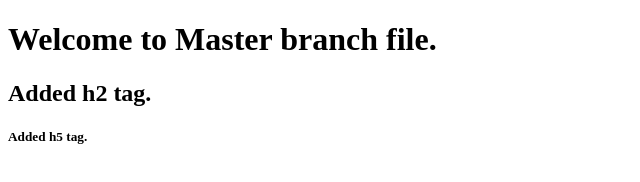
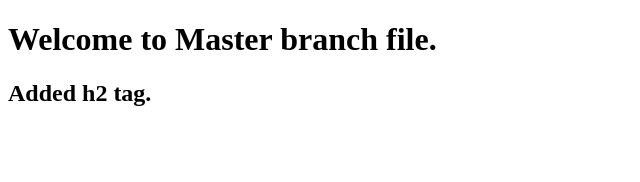
Before and after one commit to Sripriya8/Git-demo, a plain HTML site: page master.html in a window 1280 px wide. Shown: the full height of the page, 0-640 px from the left. Drawn offline with Linux system fonts and the light colour scheme.

Commit message:
Moved back to h1 tag
This reverts commit 679db708ed69d24f95a067a9e6b4978132c42a43.

```diff
--- a/master.html
+++ b/master.html
@@ -8,6 +8,5 @@
 <body>
     <h1>Welcome to Master branch file.</h1>
     <h2>Added h2 tag.</h2>
-    <h5>Added h5 tag.</h5>
 </body>
 </html>
```
